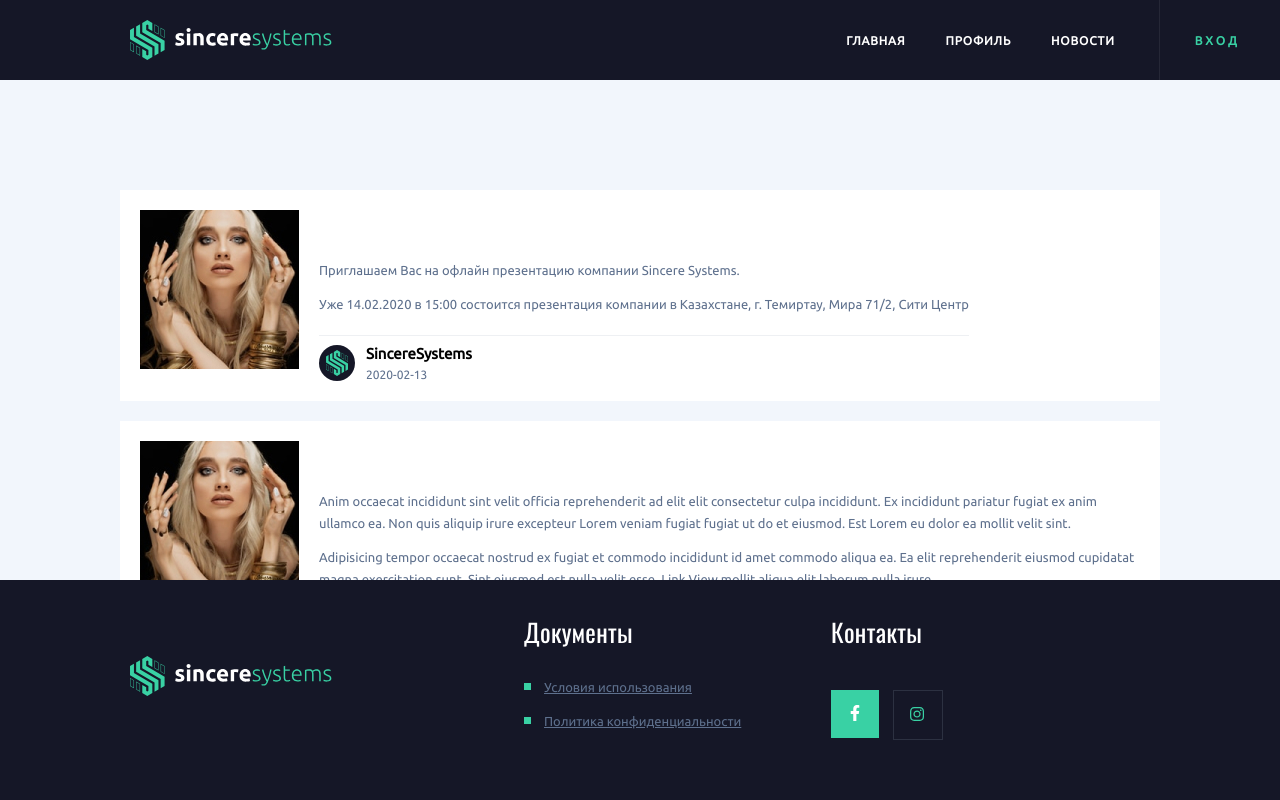
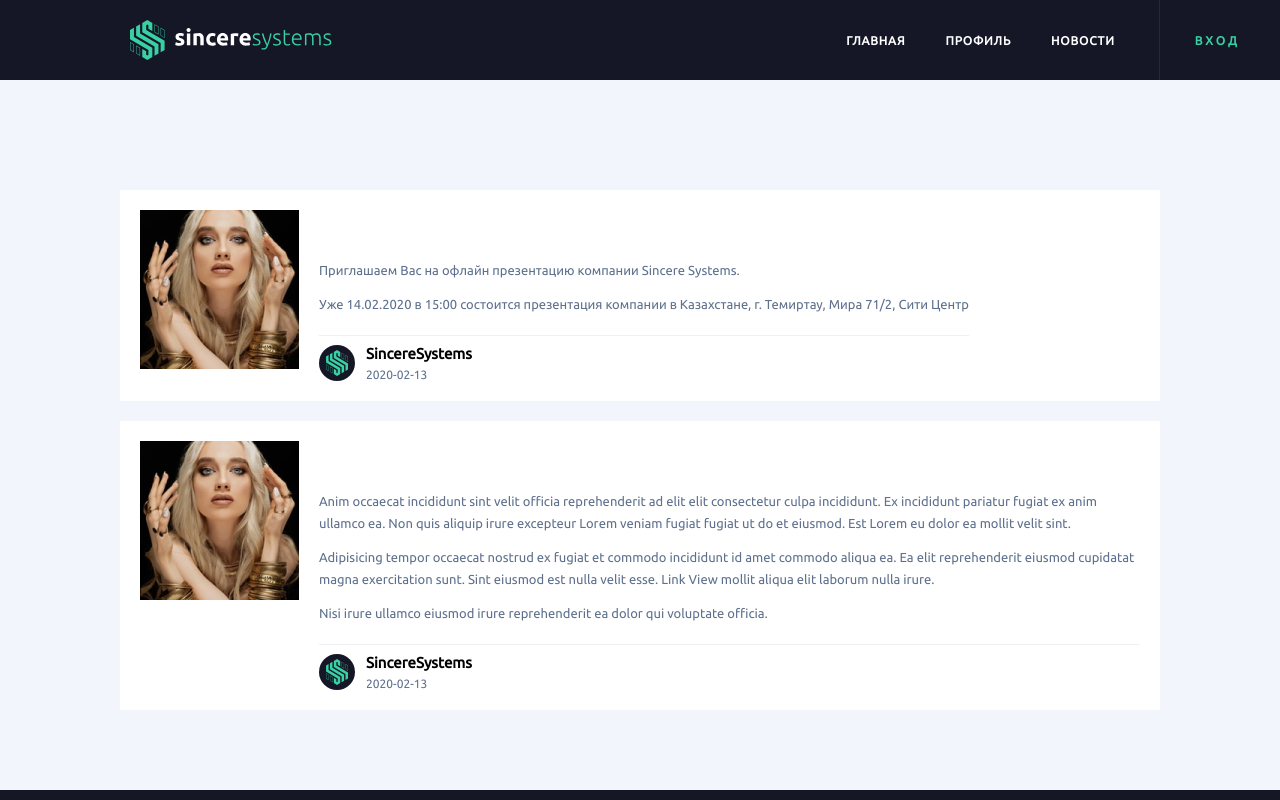
Before and after one commit to khomenkoand/SincereApp, a React (Create React App) app in the folder my-app/: page /news in a window 1280 px wide. Shown: the top 800 px of the page. Built offline with nearby package versions, Linux system fonts and the light colour scheme.

Commit message:
corrected footer size

```diff
--- a/my-app/src/components/Content/styles.css
+++ b/my-app/src/components/Content/styles.css
@@ -1,5 +1,5 @@
 .content {
 	padding: 90px 20px 80px;
-	height: calc(100vh - 470px);
+	min-height: calc(100vh - 470px);
 	background-color: #f2f6fc;
 }
--- a/my-app/src/components/Footer/styles.css
+++ b/my-app/src/components/Footer/styles.css
@@ -1,10 +1,6 @@
 .footer {
 	display: flex;
-	position: fixed;
-	left: 0;
-	bottom: 0;
-	width: 100%;
-	padding: 33px 130px 60px;
+	padding: 33px 0 61px 130px;
 	background-color: #151727;
 }
 
@@ -13,16 +9,16 @@
 }
 
 .footer__documents {
-	margin-left: 15%;
+	margin-left: 185px;
 }
 
 .footer__contacts {
-	margin-left: 7%;
+	margin-left: 85px;
 }
 
 .footer__contacts>div {
 	display: flex;
-	margin-top: 40px;
+	margin-top: 41px;
 }
 
 .footer__contact {
@@ -37,17 +33,19 @@
 .footer__contact:hover::after {
 	content: "";
 	position: absolute;
-	width: 48px;
-	height: 48px;
 	background-color: #2c3141;
 	opacity: 0.25;
 }
 
 .facebook {
+	width: 48px;
+	height: 48px;
 	background-color: #39d1a4;
 }
 
 .instagram {
+	width: 46px;
+	height: 46px;
 	border: 1px solid #2c3141;
 	margin-left: 14px;
 }
```
